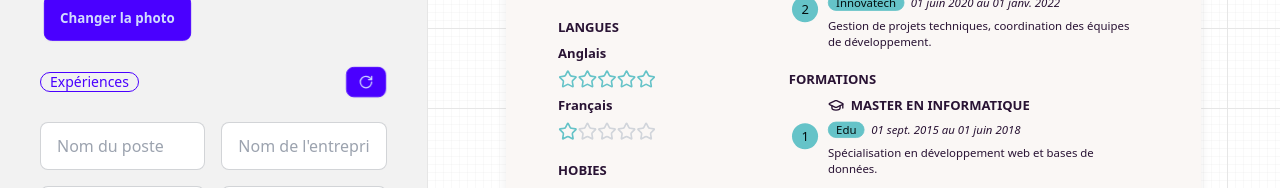
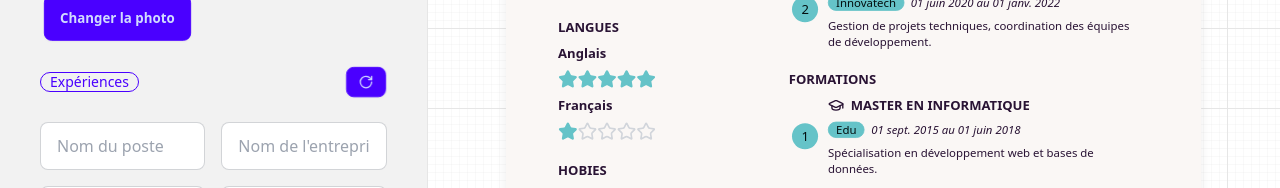
Before and after one commit to Malmeu/cvbuilder-main, a Next.js app: page / in a window 1280 px wide. Shown: the part 612-800 px from the top of the page. Built offline with nearby package versions, Linux system fonts and the light colour scheme.

Commit message:
fix app/components/CVPreview.tsx start

```diff
--- a/app/components/CVPreview.tsx
+++ b/app/components/CVPreview.tsx
@@ -38,21 +38,17 @@ const getStarRating = (proficiency: string) => {
             break;
         default:
             filledStars = 0;
-
     }
     return (
         <>
             {Array.from({ length: filledStars }, (_, index) => (
-                <Star key={index} className={`text-primary `} />
+                <Star key={index} className="text-primary fill-current" />
             ))}
             {Array.from({ length: maxStars - filledStars }, (_, index) => (
                 <Star key={index + filledStars} className="text-gray-300" />
             ))}
         </>
     );
-
-
-
 }
 
 
--- a/presets.ts
+++ b/presets.ts
@@ -52,6 +52,6 @@ export const languagesPreset: Language[] = [
 ];
 
 export const hobbiesPreset: Hobby[] = [
-    { id: 'uuid-8', name: 'Voyager' },
-    { id: 'uuid-9', name: 'Lire des livres' }
+    { id: 'uuid-8', name: 'Voyages' },
+    { id: 'uuid-9', name: 'Lecture' }
 ];
```
